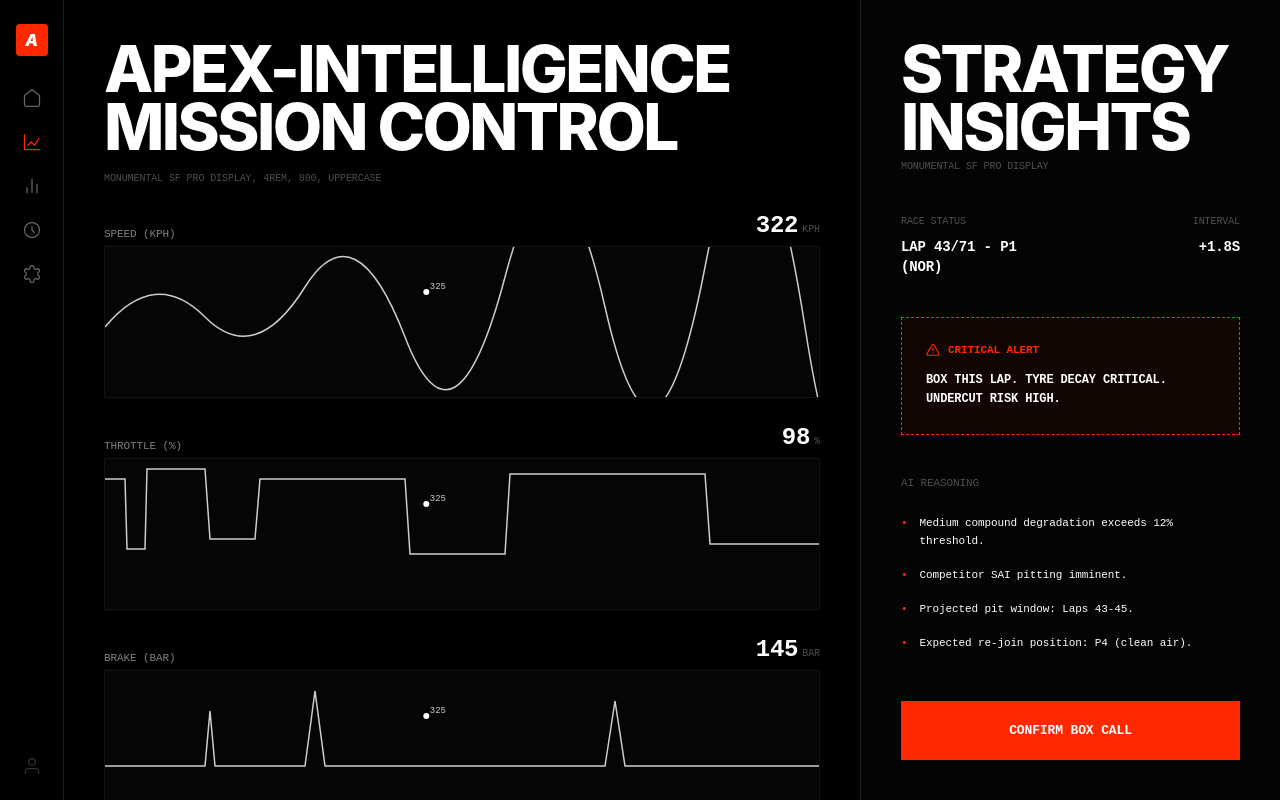
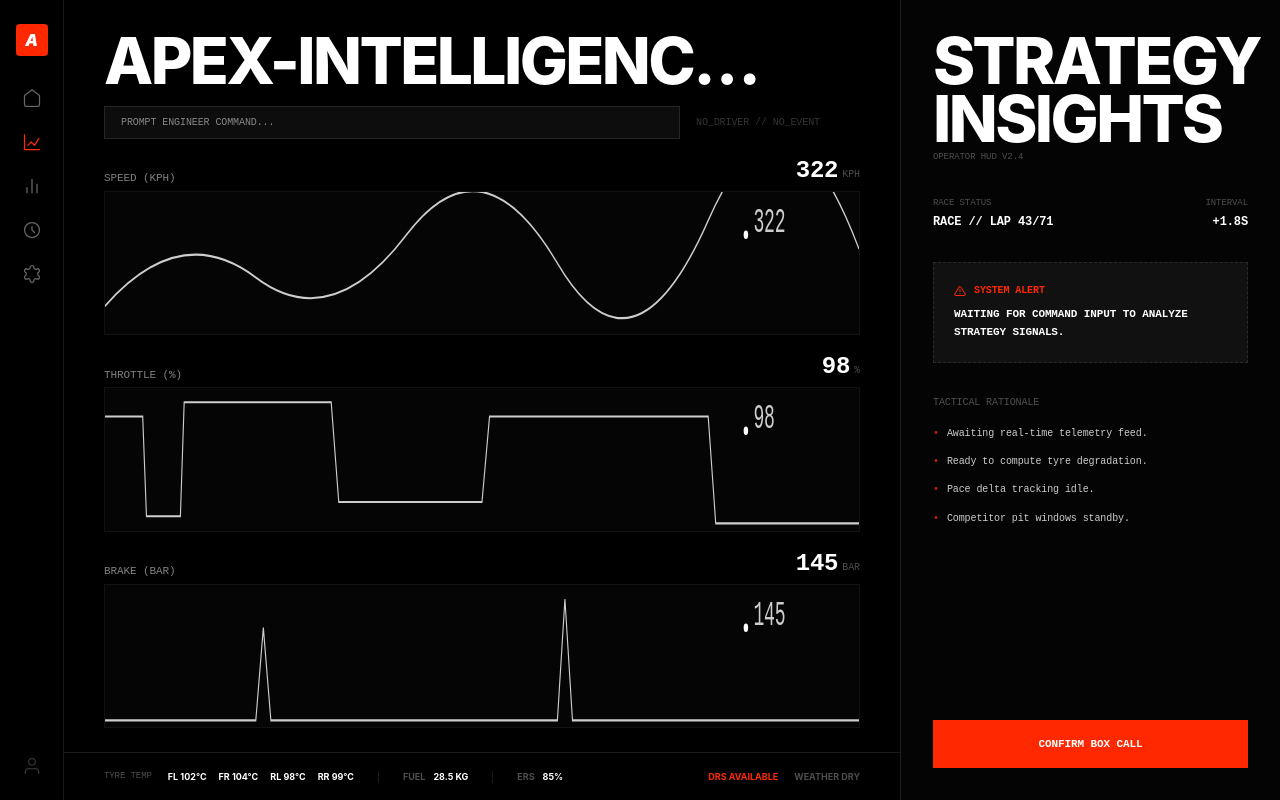
Before and after one commit to 529-studio/f1-virtual-engineer, a Next.js app in the folder frontend/: page /mission-control in a window 1280 px wide. Built offline with nearby package versions, Linux system fonts and the light colour scheme; no server answers.

Commit message:
feat(ui): connect mission control cockpit to real API and fix chart scaling

```diff
--- a/frontend/src/app/layout.tsx
+++ b/frontend/src/app/layout.tsx
@@ -50,7 +50,9 @@ export default function RootLayout({
 }>) {
   return (
     <html lang="en" className="h-full antialiased">
-      <body className="min-h-full flex flex-col">{children}</body>
+      <body className="min-h-full flex flex-col" suppressHydrationWarning>
+        {children}
+      </body>
     </html>
   );
 }
--- a/frontend/src/app/mission-control/page.tsx
+++ b/frontend/src/app/mission-control/page.tsx
@@ -1,7 +1,7 @@
 "use client";
 
-import { useState, useEffect } from "react";
-import Link from "next/link";
+import { useState, useEffect, FormEvent } from "react";
+import { analyzeTelemetry, AnalyzeResponse } from "@/services/api";
 
 const ICON_SIZE = 20;
 
@@ -19,38 +19,76 @@ const navIcons = [
   { id: "settings", d: "M12.22 2h-.44a2 2 0 00-2 2v.18a2 2 0 01-1 1.73l-.43.25a2 2 0 01-2 0l-.15-.08a2 2 0 00-2.73.73l-.22.38a2 2 0 00.73 2.73l.15.1a2 2 0 011 1.72v.51a2 2 0 01-1 1.74l-.15.09a2 2 0 00-.73 2.73l.22.38a2 2 0 002.73.73l.15-.08a2 2 0 012 0l.43.25a2 2 0 011 1.73V20a2 2 0 002 2h.44a2 2 0 002-2v-.18a2 2 0 011-1.73l.43-.25a2 2 0 012 0l.15.08a2 2 0 002.73-.73l.22-.39a2 2 0 00-.73-2.73l-.15-.08a2 2 0 01-1-1.74v-.5a2 2 0 011-1.74l.15-.09a2 2 0 00.73-2.73l-.22-.38a2 2 0 00-2.73-.73l-.15.08a2 2 0 01-2 0l-.43-.25a2 2 0 01-1-1.73V4a2 2 0 00-2-2z" },
 ];
 
-const TelemetryChart = ({ label, value, unit, color, points }: { label: string, value: string, unit: string, color: string, points: string }) => (
-  <div className="flex-1 min-h-0 flex flex-col group">
+const TelemetryChart = ({ label, value, unit, color, isLoading }: { label: string, value: string, unit: string, color: string, isLoading: boolean }) => (
+  <div className="flex-1 min-h-0 flex flex-col group overflow-hidden">
     <div className="flex justify-between items-end mb-1">
       <h3 className="readout text-[11px] uppercase tracking-wider text-white/50">{label} ({unit})</h3>
       <div className="flex items-baseline gap-1">
-        <span className="readout text-2xl font-bold">{value}</span>
+        <span className="readout text-2xl font-bold">{isLoading ? "---" : value}</span>
         <span className="readout text-[10px] uppercase text-white/30">{unit}</span>
       </div>
     </div>
     <div className="flex-1 relative border border-white/5 bg-white/2 backdrop-blur-sm overflow-hidden">
-      {/* Mock Chart SVG */}
-      <svg className="w-full h-full" preserveAspectRatio="none">
-        <path d={points} fill="none" stroke={color} strokeWidth="1.5" className="opacity-80" />
-        {/* Mock Data Points */}
-        <circle cx="45%" cy="30%" r="3" fill={color} />
-        <text x="45.5%" y="28%" className="readout text-[9px] fill-white/80">325</text>
-      </svg>
+      {isLoading ? (
+        <div className="absolute inset-0 flex items-center justify-center">
+          <div className="w-8 h-[1px] bg-accent/30 animate-pulse" />
+        </div>
+      ) : (
+        <svg className="w-full h-full" viewBox="0 0 1000 100" preserveAspectRatio="none">
+          <path
+            d={generateMockPath(label)}
+            fill="none"
+            stroke={color}
+            strokeWidth="1.5"
+            className="opacity-80"
+          />
+          <circle cx="85%" cy="30%" r="3" fill={color} />
+          <text x="86%" y="28%" className="readout text-[24px] fill-white/80" style={{ fontSize: '24px' }}>{value}</text>
+        </svg>
+      )}
     </div>
   </div>
 );
 
+// Helper to generate different "vibe" paths for charts
+function generateMockPath(type: string) {
+  if (type === "Speed") return "M0 80 Q 100 20 200 60 T 400 30 T 600 50 T 800 20 T 1000 40";
+  if (type === "Throttle") return "M0 20 L 50 20 L 55 90 L 100 90 L 105 10 L 300 10 L 310 80 L 500 80 L 510 20 L 800 20 L 810 95 L 1000 95";
+  return "M0 95 L 200 95 L 210 30 L 220 95 L 600 95 L 610 10 L 620 95 L 1000 95";
+}
+
 export default function MissionControlPage() {
   const [theme, setTheme] = useState<"apex" | "mercedes">("apex");
+  const [query, setQuery] = useState("");
+  const [isLoading, setIsLoading] = useState(false);
+  const [result, setResult] = useState<AnalyzeResponse | null>(null);
 
   useEffect(() => {
     document.documentElement.setAttribute("data-theme", theme);
   }, [theme]);
 
+  const handleRunAnalysis = async (e: FormEvent) => {
+    e.preventDefault();
+    if (!query) return;
+
+    setIsLoading(true);
+    try {
+      const response = await analyzeTelemetry({ query });
+      setResult(response);
+    } catch (error) {
+      console.error("Analysis failed:", error);
+    } finally {
+      setIsLoading(false);
+    }
+  };
+
+  const telemetry = result?.telemetry_data;
+  const strategy = result?.strategy_data;
+
   return (
-    <main className="h-screen w-screen flex bg-background text-foreground transition-colors duration-500">
+    <main className="h-screen w-screen flex bg-background text-foreground transition-colors duration-500 overflow-hidden">
       {/* Left Sidebar Rail */}
-      <nav className="w-16 border-r border-border bg-black/50 flex flex-col items-center py-6 gap-8 z-50">
+      <nav className="w-16 border-r border-border bg-black/50 flex flex-col items-center py-6 gap-8 z-50 shrink-0">
         <div className="h-8 w-8 bg-accent flex items-center justify-center font-black italic rounded-sm cursor-pointer" onClick={() => setTheme(theme === "apex" ? "mercedes" : "apex")}>
           A
         </div>
@@ -67,111 +105,131 @@ export default function MissionControlPage() {
       </nav>
 
       {/* Main Content Area */}
-      <div className="flex-1 flex flex-col min-w-0">
+      <div className="flex-1 flex flex-col min-w-0 h-full">
         {/* Header */}
-        <header className="pt-10 px-10 pb-6">
-          <h1 className="monumental leading-[0.85] max-w-2xl">
+        <header className="pt-8 px-10 pb-4 shrink-0">
+          <h1 className="monumental leading-[0.85] max-w-2xl truncate">
             {theme === "apex" ? "Apex-Intelligence Mission Control" : "Apex-Intelligence Mercedes Edition"}
           </h1>
-          <p className="readout text-[10px] text-white/30 mt-4 uppercase tracking-[0.2em]">
-            Monumental SF Pro Display, 4rem, 800, uppercase
-          </p>
+          <div className="flex items-center gap-4 mt-4">
+            <form onSubmit={handleRunAnalysis} className="flex-1 max-w-xl">
+              <input
+                value={query}
+                onChange={(e) => setQuery(e.target.value)}
+                placeholder="PROMPT ENGINEER COMMAND..."
+                className="w-full bg-white/5 border border-white/10 px-4 py-2 readout text-[10px] uppercase tracking-widest outline-none focus:border-accent/50 transition-colors"
+              />
+            </form>
+            <p className="readout text-[10px] text-white/20 uppercase tracking-[0.2em] hidden sm:block">
+              {result?.intent?.driver || "NO_DRIVER"} {"//"} {result?.intent?.event || "NO_EVENT"}
+            </p>
+          </div>
         </header>
 
         {/* Telemetry Canvas */}
-        <div className="flex-1 px-10 pb-8 flex flex-col gap-6">
+        <div className="flex-1 px-10 pb-6 flex flex-col gap-4 min-h-0 overflow-hidden">
           <TelemetryChart
-            label="Speed" value="322" unit="KPH" color="currentColor"
-            points="M0 80 Q 50 20 100 70 T 200 40 T 300 90 T 400 30 T 500 60 T 600 20 T 700 80 T 800 40 T 1000 60"
+            label="Speed"
+            value={telemetry?.speed?.avg.toFixed(0) || "322"}
+            unit="KPH"
+            color="currentColor"
+            isLoading={isLoading}
           />
           <TelemetryChart
-            label="Throttle" value="98" unit="%" color="currentColor"
-            points="M0 20 L 20 20 L 22 90 L 40 90 L 42 10 L 100 10 L 105 80 L 150 80 L 155 20 L 300 20 L 305 95 L 400 95 L 405 15 L 600 15 L 605 85 L 800 85 L 805 10 L 1000 10"
+            label="Throttle"
+            value={telemetry?.throttle?.avg?.toFixed(0) || "98"}
+            unit="%"
+            color="currentColor"
+            isLoading={isLoading}
           />
           <TelemetryChart
-            label="Brake" value="145" unit="BAR" color="currentColor"
-            points="M0 95 L 100 95 L 105 40 L 110 95 L 200 95 L 210 20 L 220 95 L 500 95 L 510 30 L 520 95 L 800 95 L 810 10 L 820 95 L 1000 95"
+            label="Brake"
+            value={telemetry?.brake?.avg?.toFixed(0) || "145"}
+            unit="BAR"
+            color="currentColor"
+            isLoading={isLoading}
           />
         </div>
 
         {/* Bottom Status Bar */}
-        <footer className="h-14 border-t border-border bg-black/30 flex items-center px-10 gap-8 overflow-hidden">
-          <div className="flex gap-4 shrink-0">
-            <span className="readout text-[10px] text-white/30 uppercase">Tyre Temp</span>
-            <div className="flex gap-3 text-[10px] font-bold">
+        <footer className="h-12 border-t border-border bg-black/30 flex items-center px-10 gap-6 overflow-hidden shrink-0">
+          <div className="flex gap-4 shrink-0 items-center">
+            <span className="readout text-[9px] text-white/30 uppercase">Tyre Temp</span>
+            <div className="flex gap-3 text-[9px] font-bold">
               <span>FL 102°C</span> <span>FR 104°C</span> <span>RL 98°C</span> <span>RR 99°C</span>
             </div>
           </div>
-          <div className="w-px h-4 bg-white/10" />
-          <div className="flex gap-3 text-[10px] font-bold shrink-0">
-            <span className="text-white/30 uppercase">Fuel Remaining</span> <span>28.5 KG</span>
+          <div className="w-px h-3 bg-white/10 shrink-0" />
+          <div className="flex gap-2 text-[9px] font-bold shrink-0 items-center">
+            <span className="text-white/30 uppercase">Fuel</span> <span>28.5 KG</span>
           </div>
-          <div className="w-px h-4 bg-white/10" />
-          <div className="flex gap-3 text-[10px] font-bold shrink-0">
-            <span className="text-white/30 uppercase">ERS Deploy</span> <span>85%</span>
+          <div className="w-px h-3 bg-white/10 shrink-0" />
+          <div className="flex gap-2 text-[9px] font-bold shrink-0 items-center">
+            <span className="text-white/30 uppercase">ERS</span> <span>85%</span>
           </div>
-          <div className="ml-auto flex gap-6 text-[10px] font-bold">
-            <span className="text-accent">DRS AVAILABLE</span>
+          <div className="ml-auto flex gap-4 text-[9px] font-bold shrink-0">
+            <span className={strategy?.undercut_risk === "high" ? "text-accent animate-pulse" : "text-accent"}>
+              {strategy?.undercut_risk ? `${strategy.undercut_risk.toUpperCase()} UNDERCUT RISK` : "DRS AVAILABLE"}
+            </span>
             <span className="text-white/30">WEATHER DRY</span>
           </div>
         </footer>
       </div>
 
       {/* Right Strategy HUD */}
-      <aside className="w-[420px] h-full border-l border-border bg-surface/40 backdrop-blur-2xl p-10 flex flex-col">
-        <div className="mb-10">
-          <h2 className="monumental text-3xl mb-1">Strategy Insights</h2>
-          <p className="readout text-[10px] text-white/30 uppercase tracking-widest">Monumental SF Pro Display</p>
+      <aside className="w-[380px] h-full border-l border-border bg-surface/40 backdrop-blur-2xl p-8 flex flex-col shrink-0 overflow-y-auto">
+        <div className="mb-8">
+          <h2 className="monumental text-2xl mb-1 uppercase">Strategy Insights</h2>
+          <p className="readout text-[9px] text-white/30 uppercase tracking-widest">Operator HUD V2.4</p>
         </div>
 
-        <div className="grid grid-cols-2 gap-8 mb-10">
+        <div className="grid grid-cols-2 gap-6 mb-8">
           <div>
-            <p className="readout text-[10px] text-white/30 uppercase mb-2">Race Status</p>
-            <p className="readout text-sm font-bold">LAP 43/71 - P1 (NOR)</p>
+            <p className="readout text-[9px] text-white/30 uppercase mb-1">Race Status</p>
+            <p className="readout text-xs font-bold uppercase truncate">{result?.intent?.session_type || "RACE"} {"//"} LAP 43/71</p>
           </div>
           <div className="text-right">
-            <p className="readout text-[10px] text-white/30 uppercase mb-2">Interval</p>
-            <p className="readout text-sm font-bold">+1.8S</p>
+            <p className="readout text-[9px] text-white/30 uppercase mb-1">Interval</p>
+            <p className="readout text-xs font-bold">+1.8S</p>
           </div>
         </div>
 
         {/* Critical Alert Box */}
-        <div className="border border-accent border-dashed p-6 bg-accent/5 mb-10">
-          <div className="flex items-center gap-2 mb-3 text-accent">
-            <svg width="14" height="14" viewBox="0 0 24 24" fill="none" stroke="currentColor" strokeWidth="2" strokeLinecap="round" strokeLinejoin="round"><path d="M10.29 3.86L1.82 18a2 2 0 0 0 1.71 3h16.94a2 2 0 0 0 1.71-3L13.71 3.86a2 2 0 0 0-3.42 0z"/><line x1="12" y1="9" x2="12" y2="13"/><line x1="12" y1="17" x2="12.01" y2="17"/></svg>
-            <span className="readout text-[11px] font-black uppercase tracking-widest">Critical Alert</span>
+        <div className={`border ${strategy?.undercut_risk === "high" ? "border-accent" : "border-white/10"} border-dashed p-5 bg-white/5 mb-8 transition-colors`}>
+          <div className="flex items-center gap-2 mb-2 text-accent">
+            <svg width="12" height="12" viewBox="0 0 24 24" fill="none" stroke="currentColor" strokeWidth="2" strokeLinecap="round" strokeLinejoin="round"><path d="M10.29 3.86L1.82 18a2 2 0 0 0 1.71 3h16.94a2 2 0 0 0 1.71-3L13.71 3.86a2 2 0 0 0-3.42 0z"/><line x1="12" y1="9" x2="12" y2="13"/><line x1="12" y1="17" x2="12.01" y2="17"/></svg>
+            <span className="readout text-[10px] font-black uppercase tracking-widest">System Alert</span>
           </div>
-          <p className="readout text-xs font-bold leading-relaxed uppercase">
-            Box this lap. Tyre decay critical. Undercut risk high.
+          <p className="readout text-[11px] font-bold leading-relaxed uppercase">
+            {isLoading ? "UPDATING STRATEGY..." : (result?.agent_response || "Waiting for command input to analyze strategy signals.")}
           </p>
         </div>
 
         {/* AI Reasoning List */}
-        <div className="flex-1">
-          <h4 className="readout text-[11px] text-white/30 uppercase mb-6 tracking-widest">AI Reasoning</h4>
-          <ul className="space-y-4 readout text-[11px] font-medium leading-relaxed">
-            <li className="flex gap-3">
-              <span className="text-accent">•</span>
-              <span>Medium compound degradation exceeds 12% threshold.</span>
-            </li>
-            <li className="flex gap-3">
-              <span className="text-accent">•</span>
-              <span>Competitor SAI pitting imminent.</span>
-            </li>
-            <li className="flex gap-3">
-              <span className="text-accent">•</span>
-              <span>Projected pit window: Laps 43-45.</span>
-            </li>
-            <li className="flex gap-3">
-              <span className="text-accent">•</span>
-              <span>Expected re-join position: P4 (clean air).</span>
-            </li>
+        <div className="flex-1 min-h-[200px]">
+          <h4 className="readout text-[10px] text-white/30 uppercase mb-4 tracking-widest">Tactical Rationale</h4>
+          <ul className="space-y-3 readout text-[10px] font-medium leading-relaxed opacity-80">
+            {(strategy?.rationale || [
+              "Awaiting real-time telemetry feed.",
+              "Ready to compute tyre degradation.",
+              "Pace delta tracking idle.",
+              "Competitor pit windows standby."
+            ]).map((item, i) => (
+              <li key={i} className="flex gap-2">
+                <span className="text-accent">•</span>
+                <span>{item}</span>
+              </li>
+            ))}
           </ul>
         </div>
 
         {/* Primary Box Call Button */}
-        <button className="w-full bg-accent py-5 readout text-[13px] font-black uppercase tracking-[0.2em] hover:brightness-110 transition-all active:scale-[0.98]">
-          Confirm Box Call
+        <button
+          disabled={isLoading}
+          onClick={handleRunAnalysis}
+          className="w-full bg-accent py-4 readout text-[11px] font-black uppercase tracking-[0.2em] hover:brightness-110 transition-all active:scale-[0.98] mt-6 disabled:opacity-50"
+        >
+          {isLoading ? "Computing..." : "Confirm Box Call"}
         </button>
       </aside>
     </main>
```
